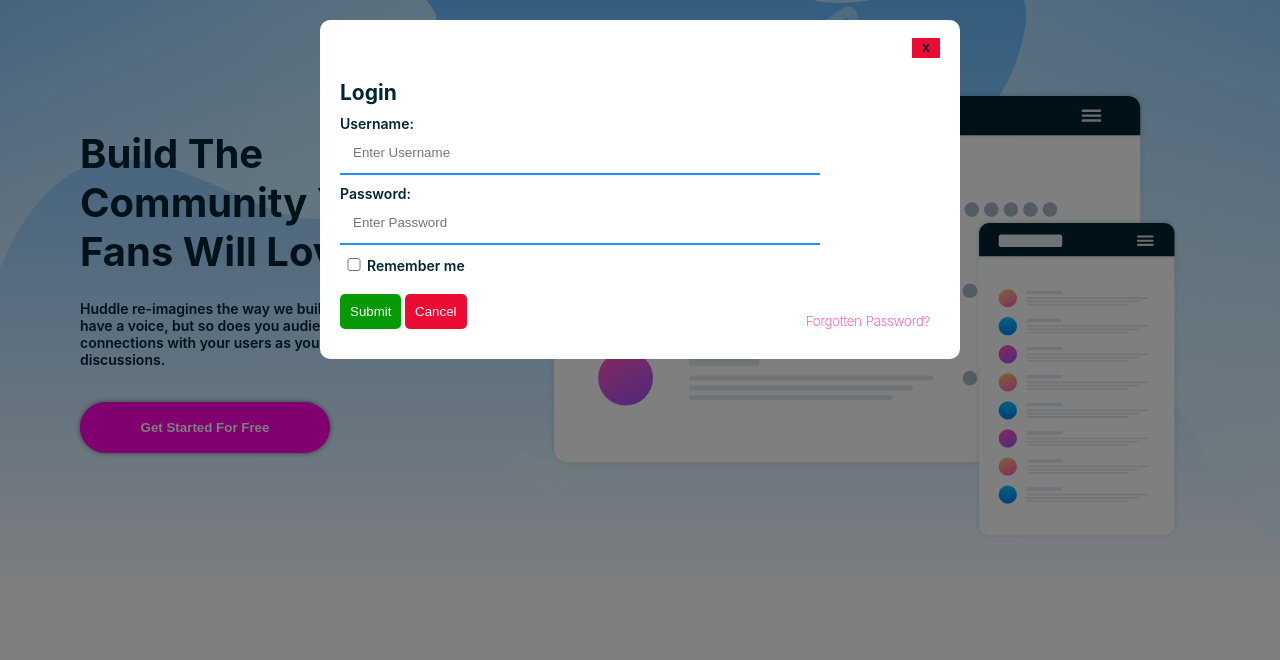
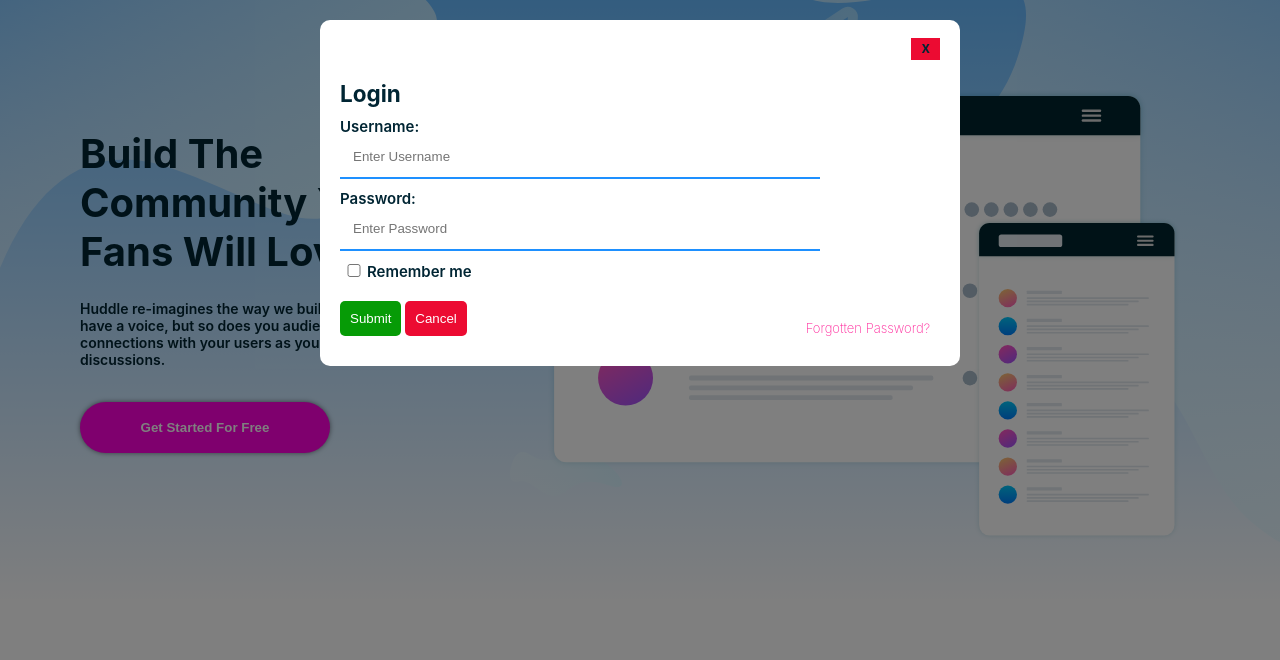
Before and after one commit to Iwakinomotoye/huddle.io, a plain HTML site: page index.html in a window 1280 px wide. Both pictures are taken after a click on the button "Login". Shown: the part 140-800 px from the top of the page. Drawn offline with Linux system fonts and the light colour scheme.

Commit message:
Update huddle.css

```diff
--- a/huddle.css
+++ b/huddle.css
@@ -10,9 +10,6 @@ body {
     font-size: 19px;
 }
 * {
-    /* when you set a particular width, this settings below allows the width to remain intact
-    even if a padding property is added to it, if not, the width would be increased by the
-    padding property that was set to it. */
     box-sizing: border-box;
 }
 h1 {
@@ -187,6 +184,9 @@ footer > div img {
     text-align: left;
     border-radius: 10px;
 }
+#form {
+    top: 15%;
+}
 .form h2 {
     margin: 0;
 }
@@ -258,16 +258,18 @@ input {
 }
 @media (min-width: 375px) {
     .form {
-        top: 10%;
-        left:  10%;
-        width: 80%;
+        top: 1%;
     }
     .form h2 {
         margin: 10px 0;
     }
 }
 @media (min-width: 576px) {
-
+    .form {
+        top: 2%;
+        left:  10%;
+        width: 80%;
+    }
     .section-two {
         margin-top: 200px;
         text-align: left;
@@ -283,13 +285,11 @@ input {
         width: 50%;
         margin-left: 10%;
     }
-    .form {
-        font-size: inherit;
-    }
 
 }
 @media (min-width: 768px) {
     .form {
+        top: 3%;
         left:  20%;
         width: 60%;
     }
@@ -413,9 +413,12 @@ input {
     }
     /* styling for modal component */
     .form {
-        top: 20%;
+        top: 6%;
         left: 25%;
         width: 50%;
+    }
+    #form {
+        top: 20%;
     }
     .forget {
         width: fit-content;
```
